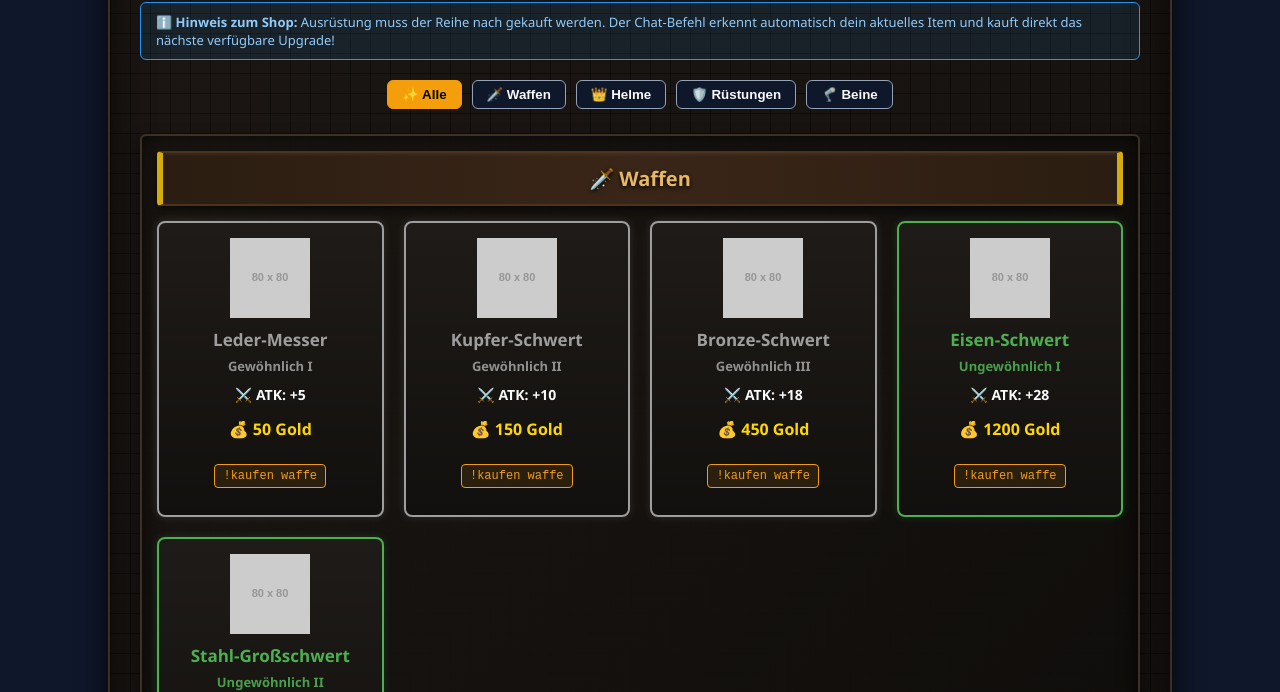
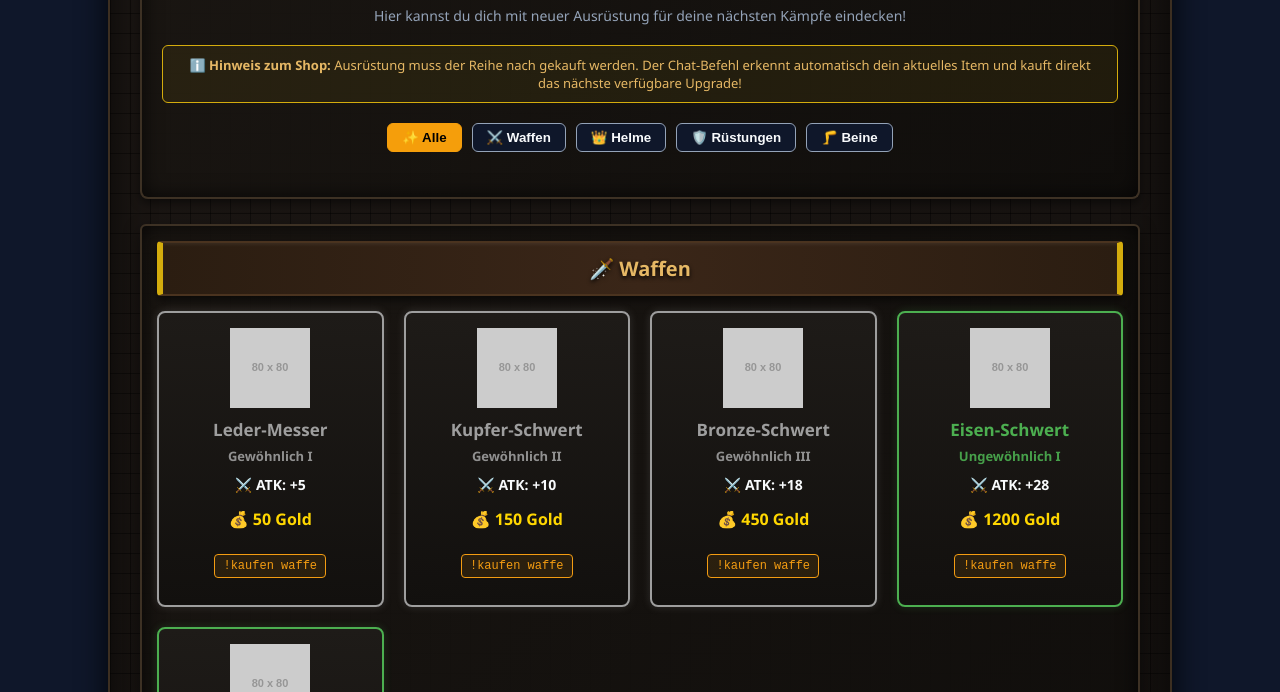
Before and after one commit to MatnorLP/twitch-rpg, a plain HTML site: page index.html in a window 1280 px wide. Shown: the part 408-1100 px from the top of the page. Drawn offline with Linux system fonts and the light colour scheme; placeholder pictures from the web are drawn by us.

Commit message:
Add styled shop header and update item shop section

```diff
--- a/index.html
+++ b/index.html
@@ -216,6 +216,17 @@ header {
     box-shadow: inset 0 2px 3px rgba(255, 255, 255, 0.05), 0 4px 8px rgba(0, 0, 0, 0.6);
     text-shadow: 0 2px 4px rgba(0, 0, 0, 0.9);
 }
+        /* Der obere Kasten für Ausrüstungsshop, Hinweis & Filter */
+.shop-header-box {
+    background: linear-gradient(135deg, rgba(26, 22, 18, 0.9) 0%, rgba(15, 13, 11, 0.95) 100%);
+    border: 2px solid #3d3124;
+    border-top: 3px solid #d4ac0d; /* Gold-Akzent an der Oberkante */
+    border-radius: 8px;
+    padding: 20px;
+    margin-bottom: 25px;
+    box-shadow: inset 0 0 20px rgba(0, 0, 0, 0.7), 0 4px 10px rgba(0, 0, 0, 0.5);
+    text-align: center;
+}
     </style>
 </head>
 <body>
@@ -252,24 +263,27 @@ header {
 
 <!-- ITEM-SHOP SEKTION -->
 <div id="shop-section" class="section active">
+
+    <div class="shop-header-box">
         <h2>Ausrüstungsshop</h2>
         <p style="color: var(--muted-color); font-size: 14px; margin-bottom: 20px;">Hier kannst du dich mit neuer Ausrüstung für deine nächsten Kämpfe eindecken!</p>
 
-            <div style="background: rgba(33, 150, 243, 0.1); border: 1px solid #2196f3; color: #90caf9; padding: 10px 15px; border-radius: 6px; font-size: 13px; margin-bottom: 20px;">
+        <div style="background: rgba(212, 172, 13, 0.08); border: 1px solid #d4ac0d; color: #e6b865; padding: 10px 15px; border-radius: 6px; font-size: 13px; margin-bottom: 20px;">
             ℹ️ <strong>Hinweis zum Shop:</strong> Ausrüstung muss der Reihe nach gekauft werden. Der Chat-Befehl erkennt automatisch dein aktuelles Item und kauft direkt das nächste verfügbare Upgrade!
         </div>
+
         <!-- Filter-Buttons -->
         <div class="nav-buttons">
             <button class="shop-filter-btn active" onclick="filterShop('all', this)">✨ Alle</button>
-<button class="shop-filter-btn" onclick="filterShop('weapon', this)">🗡️ Waffen</button>
+            <button class="shop-filter-btn" onclick="filterShop('weapon', this)">⚔️ Waffen</button>
             <button class="shop-filter-btn" onclick="filterShop('helm', this)">👑 Helme</button>
             <button class="shop-filter-btn" onclick="filterShop('armor', this)">🛡️ Rüstungen</button>
-<button class="shop-filter-btn" onclick="filterShop('pants', this)">🦿 Beine</button>
+            <button class="shop-filter-btn" onclick="filterShop('pants', this)">🦵 Beine</button>
+        </div>
     </div>
 
     <!-- Shop Grid -->
     <div id="shop-grid"></div>
-        </div>
 </div>
 
     <script>
```
Lines whose indentation alone changed are shown as unchanged.
